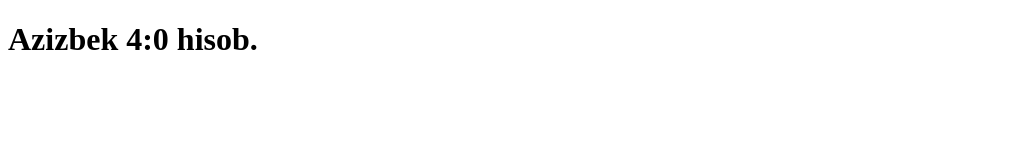
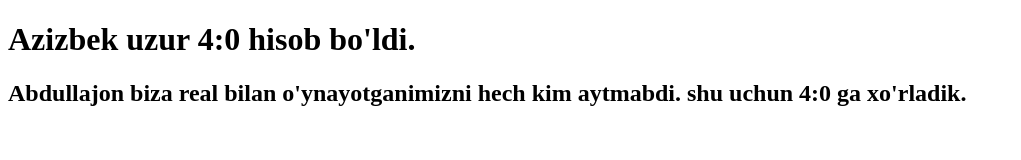
Before and after one commit to akbarnuriddinov/product, a plain HTML site: page index.html in a window 1280 px wide. Shown: the whole page, without its empty margins (0-1021 px from the left). Drawn offline with Linux system fonts and the light colour scheme.

Commit message:
real chichoq

```diff
--- a/index.html
+++ b/index.html
@@ -6,6 +6,7 @@
     <title>Document</title>
 </head>
 <body>
-    <h1>Azizbek 4:0 hisob.</h1>
+    <h1>Azizbek uzur 4:0 hisob bo'ldi.</h1>
+    <h2>Abdullajon biza real bilan o'ynayotganimizni hech kim aytmabdi. shu uchun 4:0 ga xo'rladik.</h2>
 </body>
 </html>
```
